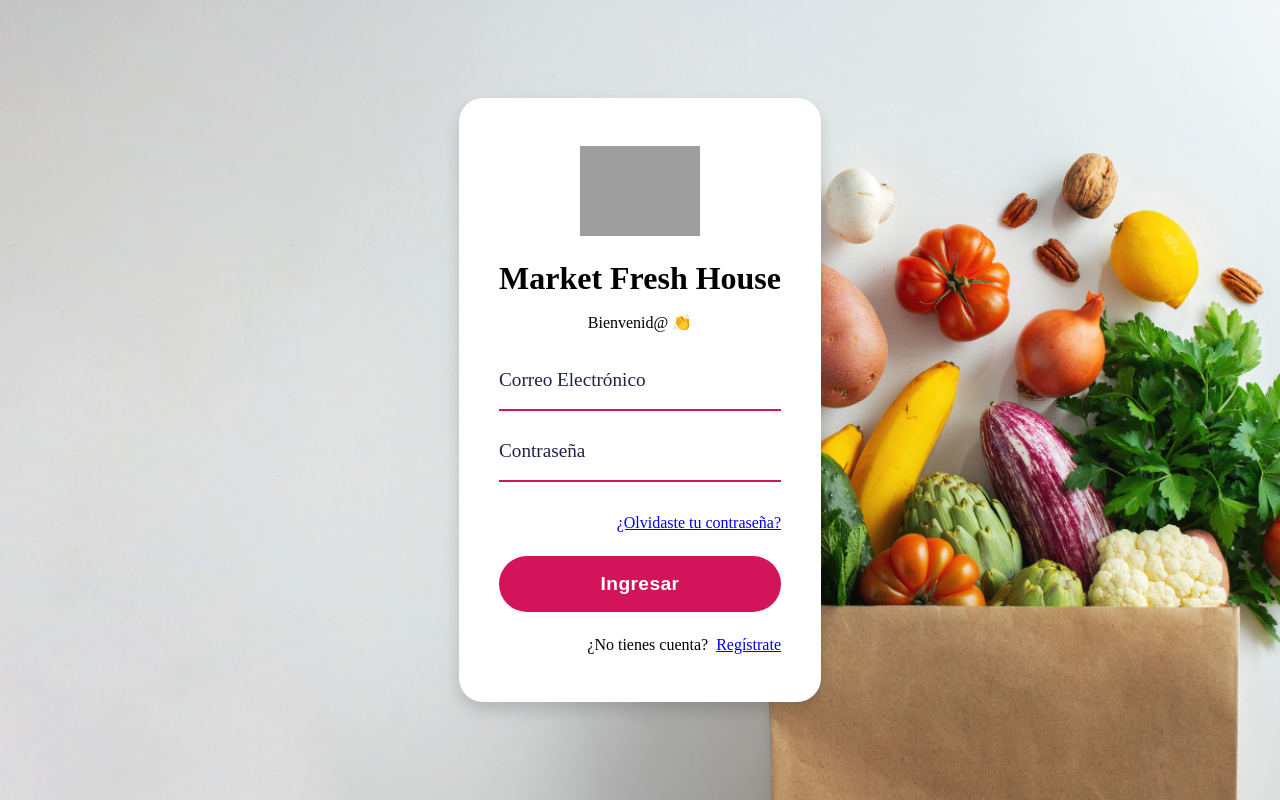
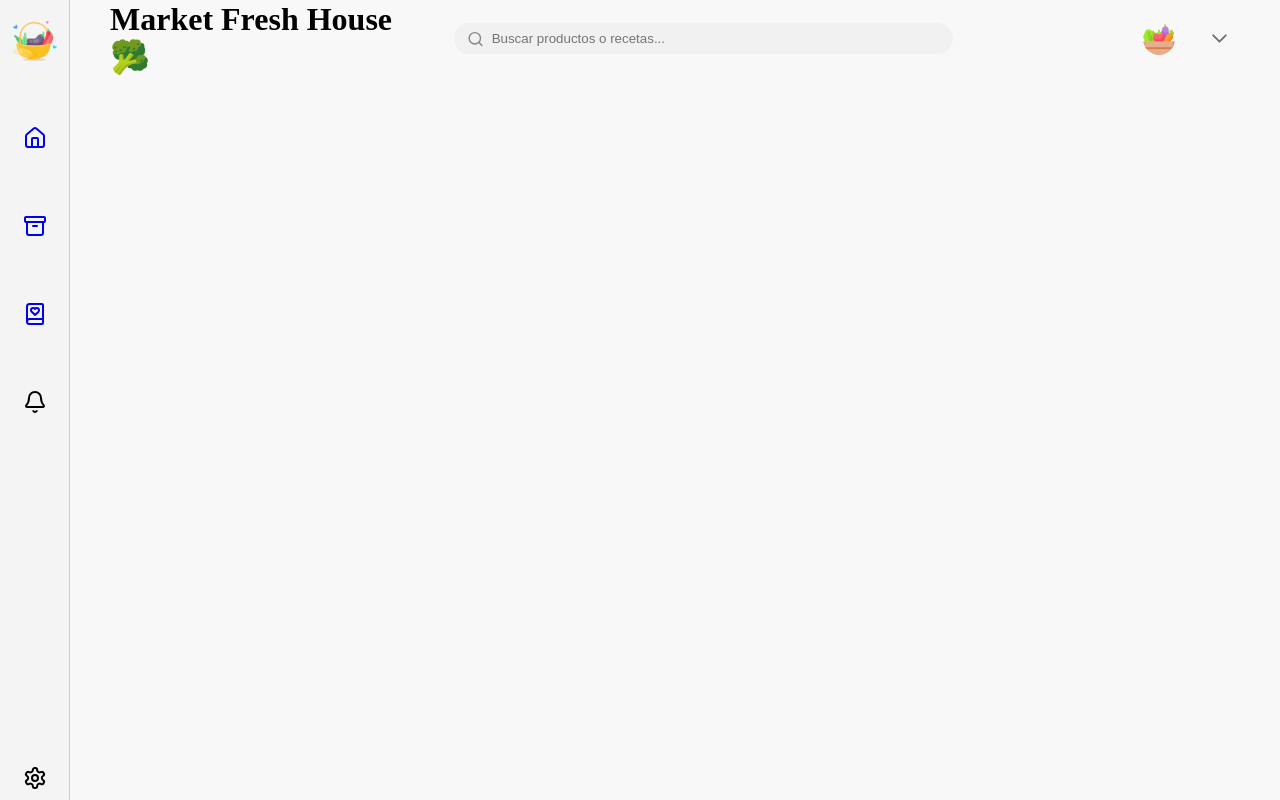
Before and after one commit to jandrader14/techCamp-proyecto, a React (Vite) app: page / in a window 1280 px wide. Built offline with nearby package versions, Linux system fonts and the light colour scheme; grey boxes are pictures that could not be loaded.

Commit message:
:wrench: Update route for dashboard rendering

```diff
--- a/src/routes/FormRoute.tsx
+++ b/src/routes/FormRoute.tsx
@@ -1,18 +1,20 @@
 //import ReactDOM from "react-dom/client";
 import { Routes, Route } from "react-router";
 
-import {Login} from "../components/pages/Login/Login";
+import { Login } from "../components/pages/Login/Login";
 import { Register } from "../components/pages/Register/Register";
-import {ForgotPasswordForm} from "../components/organisms/ForgotPasswordForm/ForgotPasswordForm";
-import {Dashboard} from "../components/pages/Dashboard/Dashboard";
+import { ForgotPasswordForm } from "../components/organisms/ForgotPasswordForm/ForgotPasswordForm";
+import { Dashboard } from "../components/pages/Dashboard/Dashboard";
+import { DashboardLayout } from "../components/layout/DashboardLayout/DashboardLayout";
 
 export const FormRoute: React.FC = () => {
   return (
     <Routes>
       <Route path="/" element={<Login />} />
-      <Route path="/register" element={<Register/>} />
+      <Route path="/register" element={<Register />} />
       <Route path="/forgotPassword" element={<ForgotPasswordForm />} />
-      <Route path="/dashboard" element={<Dashboard />} />
+      <Route path="/dashboard" element={<DashboardLayout />} />
+      <Route index element={<Dashboard />} />
     </Routes>
   );
 };
```
